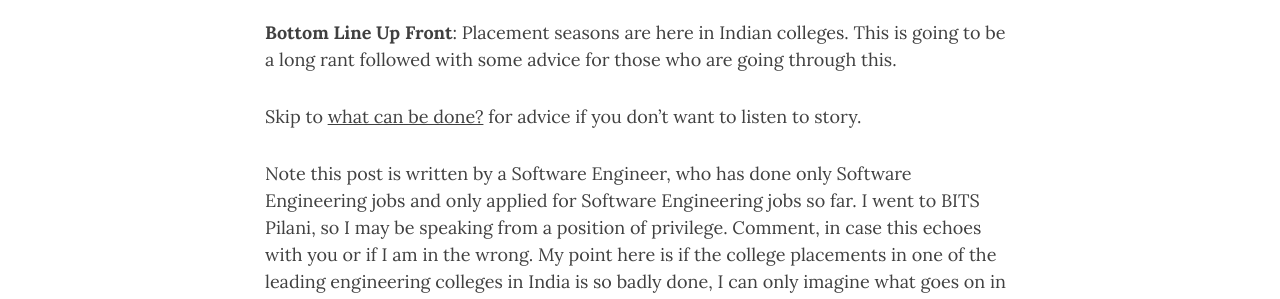
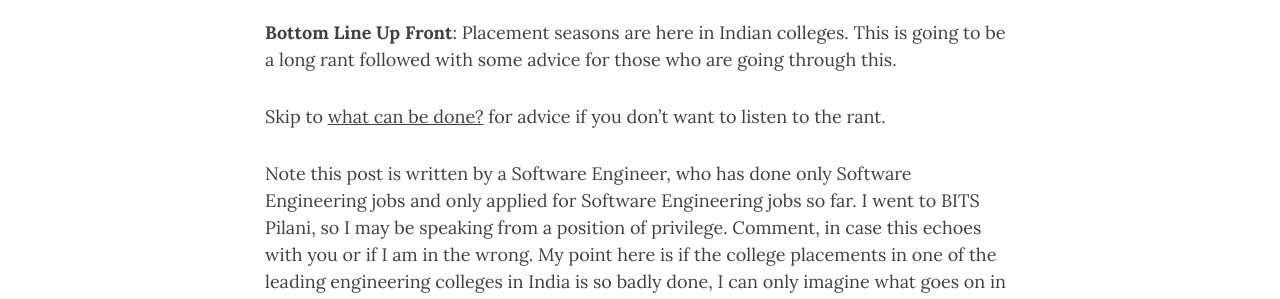
Before and after one commit to h4ck3rk3y/h4ck3rk3y.github.io, a Jekyll site: the page built from _posts/2020-08-08-college-placements-india.md, in a window 1280 px wide and 900 px high. Shown: the part 271-570 px from the top of the window. Built offline with Jekyll 4.4.1, drawn with Linux system fonts in a browser that asks for light colours; nearby versions of some CDN libraries; comment, search, counter and statistics services are not loaded.

```diff
--- a/_posts/2020-08-08-college-placements-india.md
+++ b/_posts/2020-08-08-college-placements-india.md
@@ -8,7 +8,7 @@
 
 **Bottom Line Up Front**: Placement seasons are here in Indian colleges. This is going to be a long rant followed with some advice for those who are going through this.
 
-Skip to [what can be done?](#what-can-be-done) for advice if you don't want to listen to story.
+Skip to [what can be done?](#what-can-be-done) for advice if you don't want to listen to the rant.
 
 Note this post is written by a Software Engineer, who has done only Software Engineering jobs and only applied for Software Engineering jobs so far. I went to BITS Pilani, so I may
 be speaking from a position of privilege. Comment, in case this echoes with you or if I am in the wrong. My point here is if the college placements in one of the leading engineering
```
